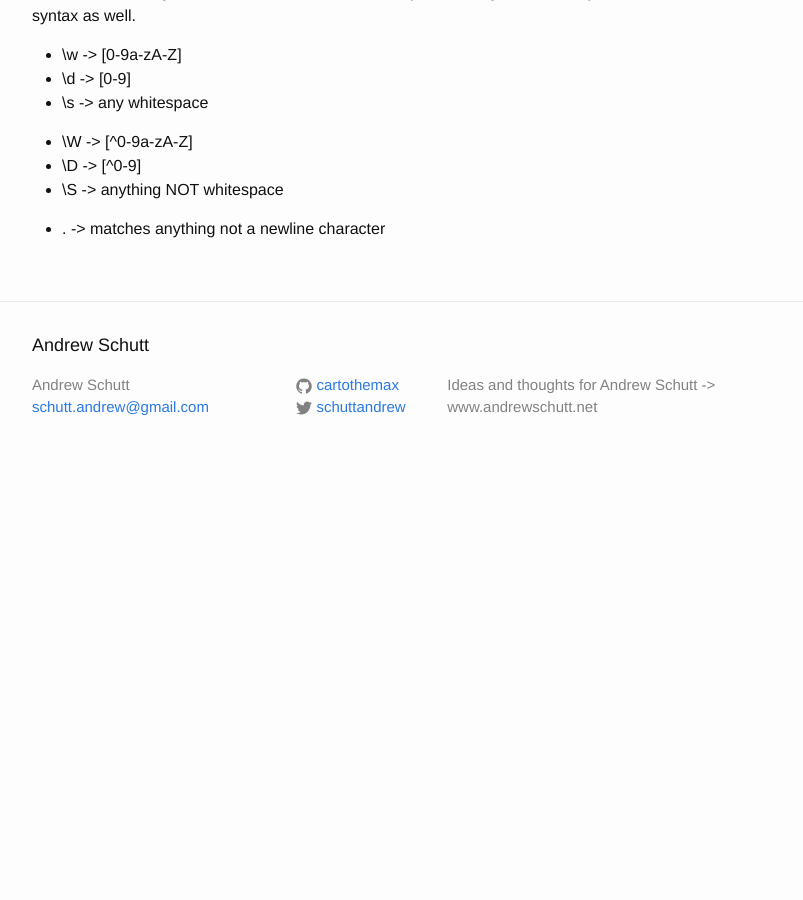
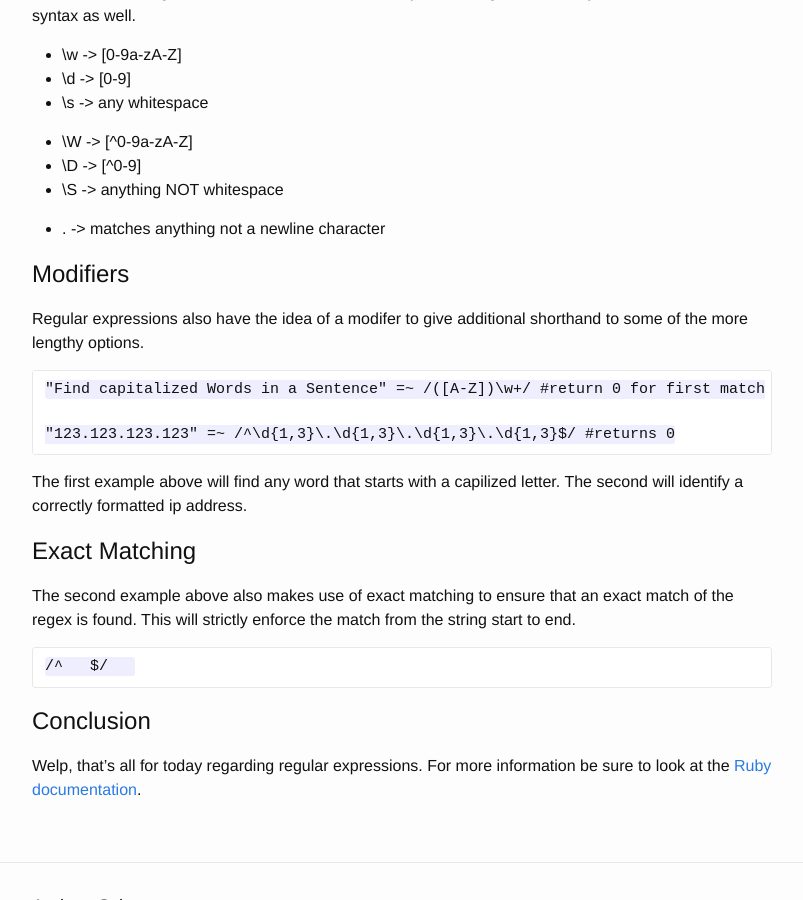
Before and after one commit to andrew-schutt/blog, a Jekyll site: the page built from _posts/2015-07-09-regular-expressions-with-ruby.markdown, in a window 1280 px wide and 900 px high, scrolled down 1590 px. Shown: the whole window, without its empty margins (238-1041 px from the left). Built offline with Jekyll 4.4.1, drawn with Linux system fonts in a browser that asks for light colours; before the commit the page ends 2069 px from its top, so only the background shows below that.

Commit message:
updated regex post

```diff
--- a/_posts/2015-07-09-regular-expressions-with-ruby.markdown
+++ b/_posts/2015-07-09-regular-expressions-with-ruby.markdown
@@ -64,3 +64,24 @@ So that is how ranges work in a nutshell, but the cool part for ranges is that t
 * \S -> anything NOT whitespace
 
 * . -> matches anything not a newline character
+
+# Modifiers
+
+Regular expressions also have the idea of a modifer to give additional shorthand to some of the more lengthy options.
+
+    "Find capitalized Words in a Sentence" =~ /([A-Z])\w+/ #return 0 for first match
+
+    "123.123.123.123" =~ /^\d{1,3}\.\d{1,3}\.\d{1,3}\.\d{1,3}$/ #returns 0
+
+The first example above will find any word that starts with a capilized letter.  The second will identify a correctly formatted ip address.
+
+# Exact Matching
+
+The second example above also makes use of exact matching to ensure that an exact match of the regex is found.  This will strictly enforce the match from the string start to end.
+
+    /^   $/
+
+
+# Conclusion
+
+Welp, that's all for today regarding regular expressions.  For more information be sure to look at the [Ruby documentation](http://www.ruby-doc.org).
```
